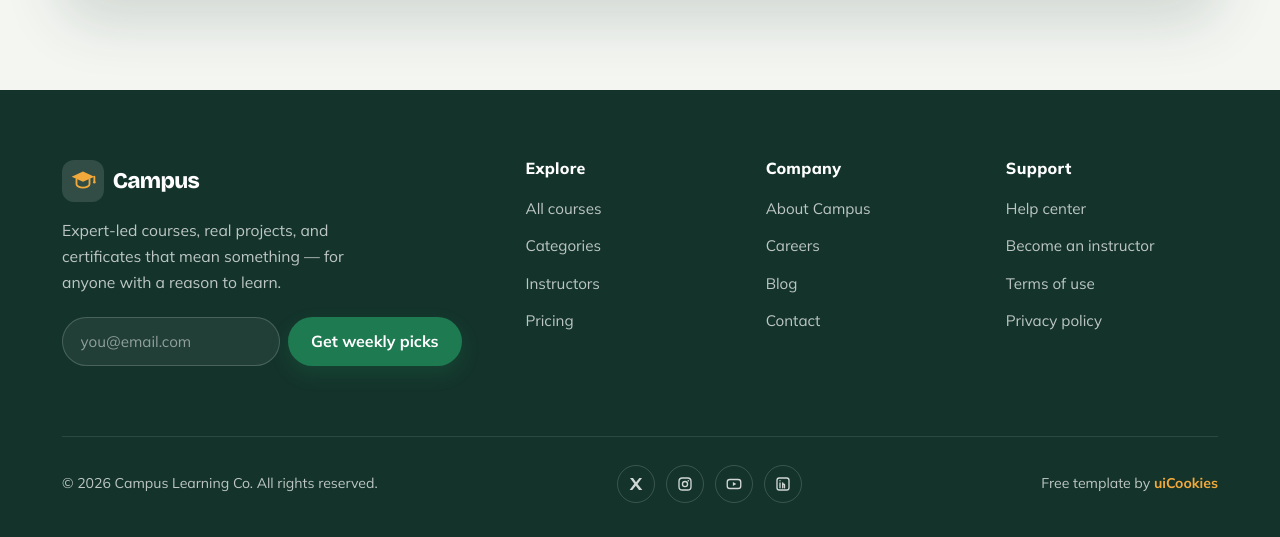
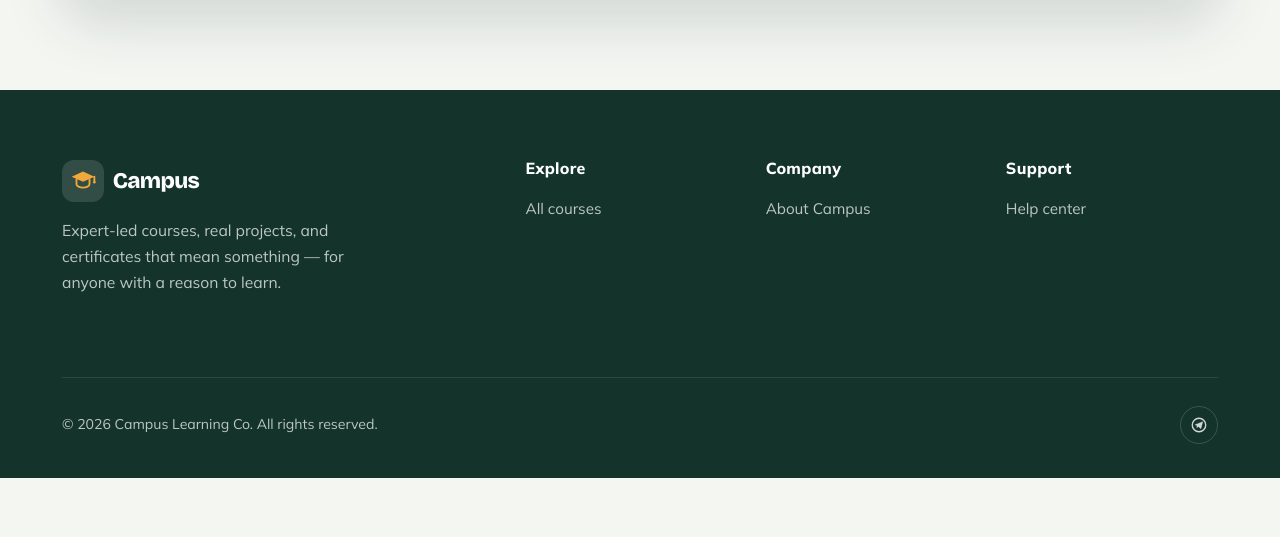
Before and after one commit to mohamad-jvd/Rozvin-academy, a Django app: page / in a window 1280 px wide. Shown: the part 5346-5883 px from the top of the page. After the commit the page ends 5824 px from the top, so only its background shows below. Run offline with Django 5.2, Linux system fonts and the light colour scheme; some libraries are stand-ins or nearby versions.

Commit message:
clean_theme

```diff
--- a/app_course/templates/index.html
+++ b/app_course/templates/index.html
@@ -515,11 +515,6 @@
             <span class="brand-name">Campus</span>
           </a>
           <p class="footer-blurb">Expert-led courses, real projects, and certificates that mean something — for anyone with a reason to learn.</p>
-          <form class="footer-signup" id="signupForm" novalidate>
-            <label class="visually-hidden" for="email">Email address</label>
-            <input type="email" id="email" name="email" placeholder="you@email.com" autocomplete="email">
-            <button class="btn btn-brand" type="submit">Get weekly picks</button>
-          </form>
           <p class="signup-note" id="signupNote" role="status" aria-live="polite"></p>
         </div>
 
@@ -528,27 +523,18 @@
             <h3>Explore</h3>
             <ul>
               <li><a href="#courses">All courses</a></li>
-              <li><a href="#categories">Categories</a></li>
-              <li><a href="#instructors">Instructors</a></li>
-              <li><a href="#">Pricing</a></li>
             </ul>
           </div>
           <div class="footer-col">
             <h3>Company</h3>
             <ul>
               <li><a href="#">About Campus</a></li>
-              <li><a href="#">Careers</a></li>
-              <li><a href="#">Blog</a></li>
-              <li><a href="#">Contact</a></li>
             </ul>
           </div>
           <div class="footer-col">
             <h3>Support</h3>
             <ul>
               <li><a href="#">Help center</a></li>
-              <li><a href="#">Become an instructor</a></li>
-              <li><a href="#">Terms of use</a></li>
-              <li><a href="#">Privacy policy</a></li>
             </ul>
           </div>
         </div>
@@ -557,20 +543,13 @@
       <div class="footer-bottom">
         <p class="footer-copy">© 2026 Campus Learning Co. All rights reserved.</p>
         <ul class="footer-social">
-          <li><a href="#" aria-label="Campus on X">
-            <svg viewBox="0 0 24 24" width="18" height="18" aria-hidden="true"><path d="M4 4h4l4 5.5L16.5 4H20l-6 8 6.5 8H16l-4.3-5.8L7 20H3.5l6.3-8.4L4 4Z" fill="currentColor"/></svg>
-          </a></li>
-          <li><a href="#" aria-label="Campus on Instagram">
-            <svg viewBox="0 0 24 24" width="18" height="18" aria-hidden="true"><rect x="4" y="4" width="16" height="16" rx="4.5" fill="none" stroke="currentColor" stroke-width="1.8"/><circle cx="12" cy="12" r="3.4" fill="none" stroke="currentColor" stroke-width="1.8"/><circle cx="16.4" cy="7.6" r="1.1" fill="currentColor"/></svg>
-          </a></li>
-          <li><a href="#" aria-label="Campus on YouTube">
-            <svg viewBox="0 0 24 24" width="18" height="18" aria-hidden="true"><rect x="3" y="6" width="18" height="12" rx="3.5" fill="none" stroke="currentColor" stroke-width="1.8"/><path d="M10.5 9.3v5.4l4.6-2.7-4.6-2.7Z" fill="currentColor"/></svg>
-          </a></li>
-          <li><a href="#" aria-label="Campus on LinkedIn">
-            <svg viewBox="0 0 24 24" width="18" height="18" aria-hidden="true"><rect x="4" y="4" width="16" height="16" rx="3" fill="none" stroke="currentColor" stroke-width="1.8"/><path d="M8 10.5V17M8 7.6v.1M11.6 17v-3.7c0-1.5 2.4-1.6 2.4 0V17M11.6 17v-6.5" fill="none" stroke="currentColor" stroke-width="1.8" stroke-linecap="round"/></svg>
+          <li><a href="https://t.me/YourChannel" aria-label="Campus on Telegram">
+              <svg viewBox="0 0 24 24" width="18" height="18" aria-hidden="true">
+                  <circle cx="12" cy="12" r="9" fill="none" stroke="currentColor" stroke-width="1.8"/>
+                  <path d="M7 11.5 17 7.5 14.5 17l-3.5-3-2 1.5.5-3-2.5-.5Z" fill="currentColor" stroke="currentColor" stroke-width="0.5" stroke-linejoin="round"/>
+              </svg>
           </a></li>
         </ul>
-        <p class="footer-credit">Free template by <a href="https://uicookies.com" rel="noopener">uiCookies</a></p>
       </div>
     </div>
   </footer>
```
